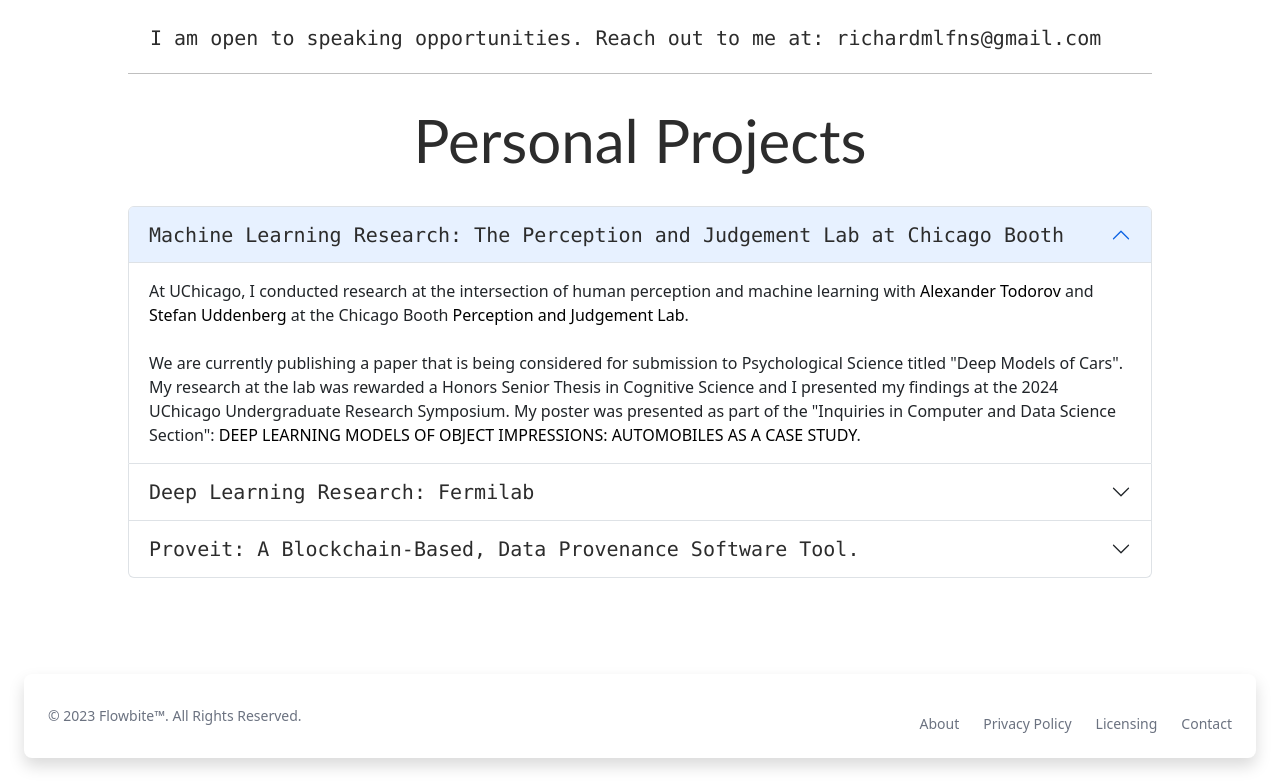
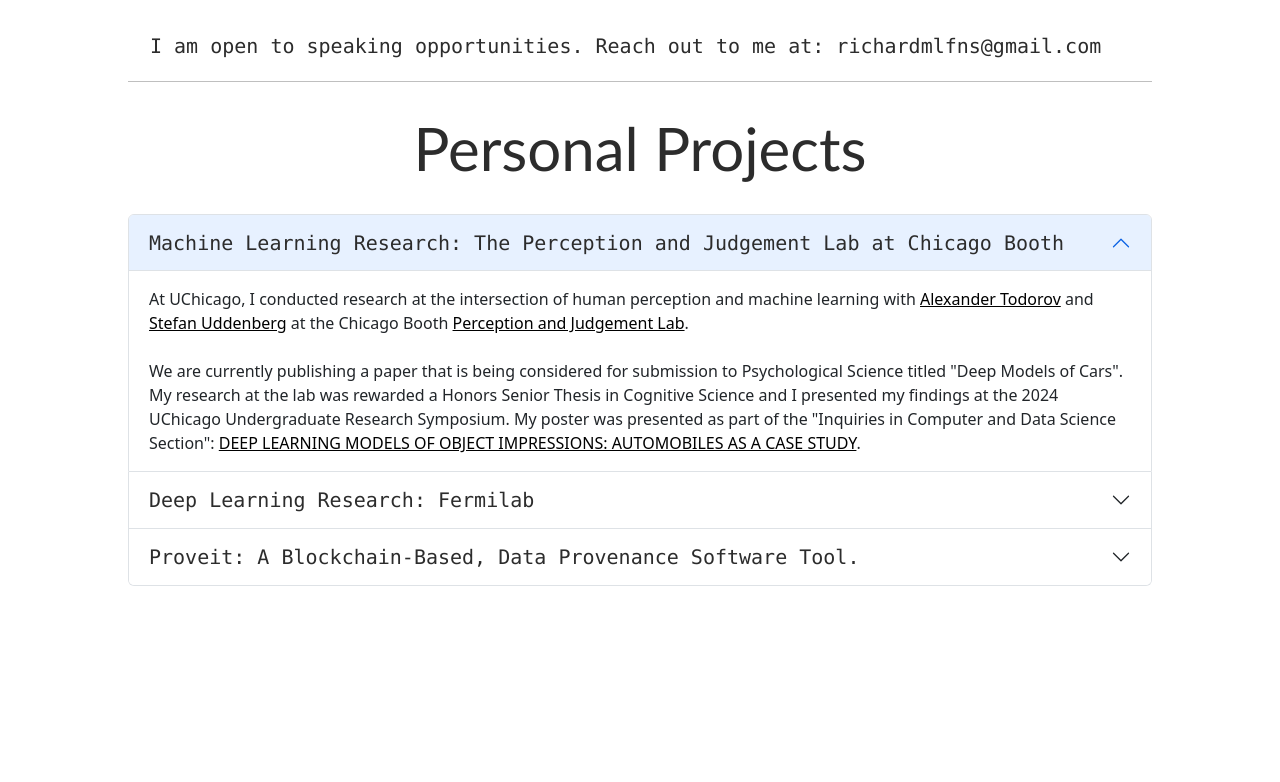
Before and after one commit to richardzhangxyz/richardzhangxyz.github.io, a website: page index.html in a window 1280 px wide. Shown: the part 1424-2206 px from the top of the page. After the commit the page ends 2082 px from the top, so only its background shows below. Drawn offline with nearby package versions, Linux system fonts and the light colour scheme.

Commit message:
MVP Final Version

```diff
--- a/index.html
+++ b/index.html
@@ -4,7 +4,6 @@
 <head>
     <meta name="viewport" content="initial-scale=1, width=device-width">
     <link href="https://cdn.jsdelivr.net/npm/bootstrap@5.2.3/dist/css/bootstrap.min.css" rel="stylesheet" integrity="sha384-rbsA2VBKQhggwzxH7pPCaAqO46MgnOM80zW1RWuH61DGLwZJEdK2Kadq2F9CUG65" crossorigin="anonymous">
-    <link href="https://cdn.jsdelivr.net/npm/flowbite@2.4.1/dist/flowbite.min.css" rel="stylesheet" />
 
     <script src="https://cdn.jsdelivr.net/npm/bootstrap@5.2.3/dist/js/bootstrap.bundle.min.js" integrity="sha384-kenU1KFdBIe4zVF0s0G1M5b4hcpxyD9F7jL+jjXkk+Q2h455rYXK/7HAuoJl+0I4" crossorigin="anonymous"></script>
     <script src="https://kit.fontawesome.com/282706d6ba.js" crossorigin="anonymous"></script>
@@ -126,28 +125,5 @@
           <br>
 
 
-
-
-<footer class="bg-white rounded-lg shadow m-4 dark:bg-gray-800">
-    <div class="w-full mx-auto max-w-screen-xl p-4 md:flex md:items-center md:justify-between">
-      <span class="text-sm text-gray-500 sm:text-center dark:text-gray-400">© 2023 <a href="https://flowbite.com/" class="hover:underline">Flowbite™</a>. All Rights Reserved.
-    </span>
-    <ul class="flex flex-wrap items-center mt-3 text-sm font-medium text-gray-500 dark:text-gray-400 sm:mt-0">
-        <li>
-            <a href="#" class="hover:underline me-4 md:me-6">About</a>
-        </li>
-        <li>
-            <a href="#" class="hover:underline me-4 md:me-6">Privacy Policy</a>
-        </li>
-        <li>
-            <a href="#" class="hover:underline me-4 md:me-6">Licensing</a>
-        </li>
-        <li>
-            <a href="#" class="hover:underline">Contact</a>
-        </li>
-    </ul>
-    </div>
-</footer>
-
 </body>
 </html>
```
